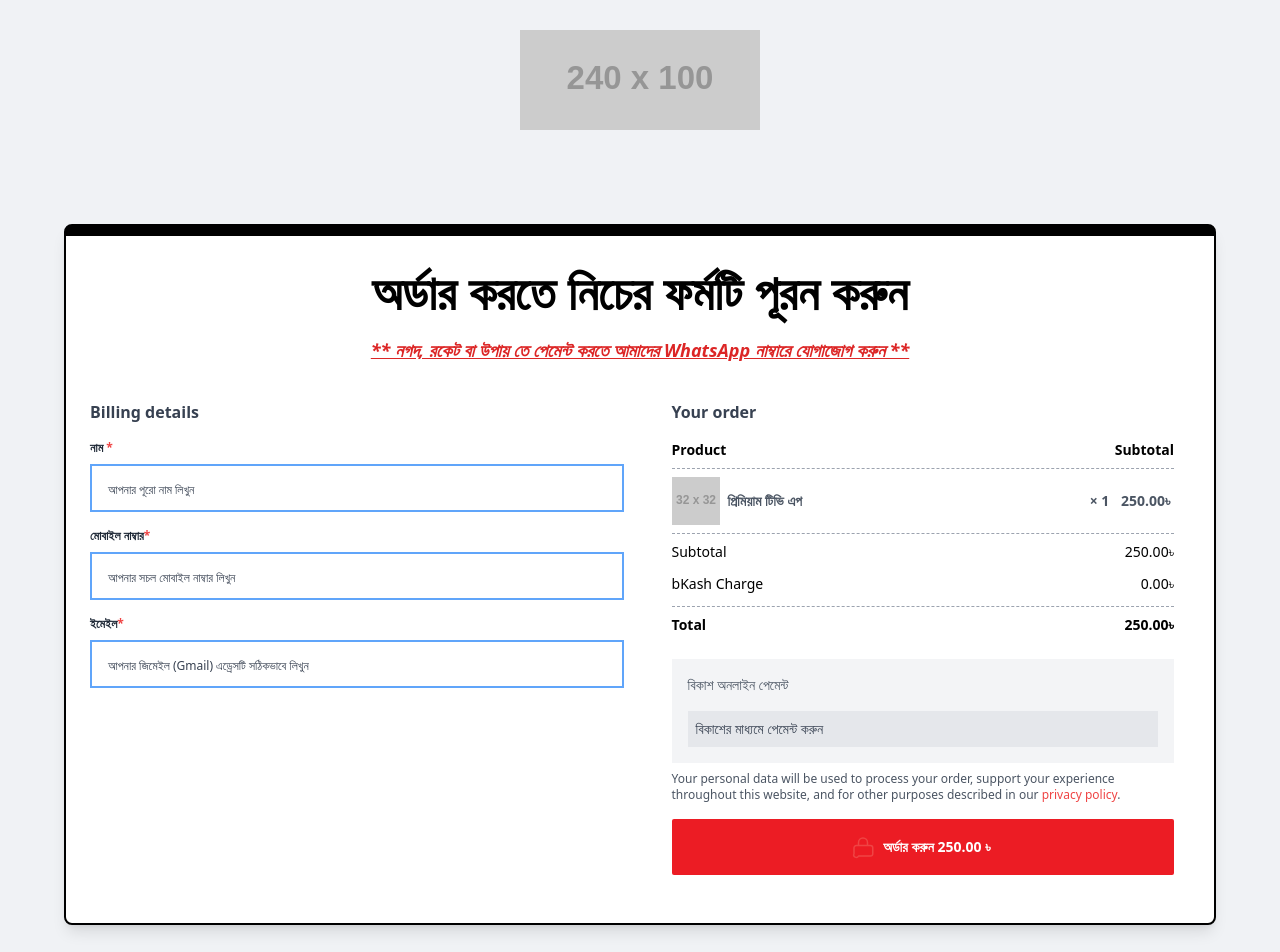
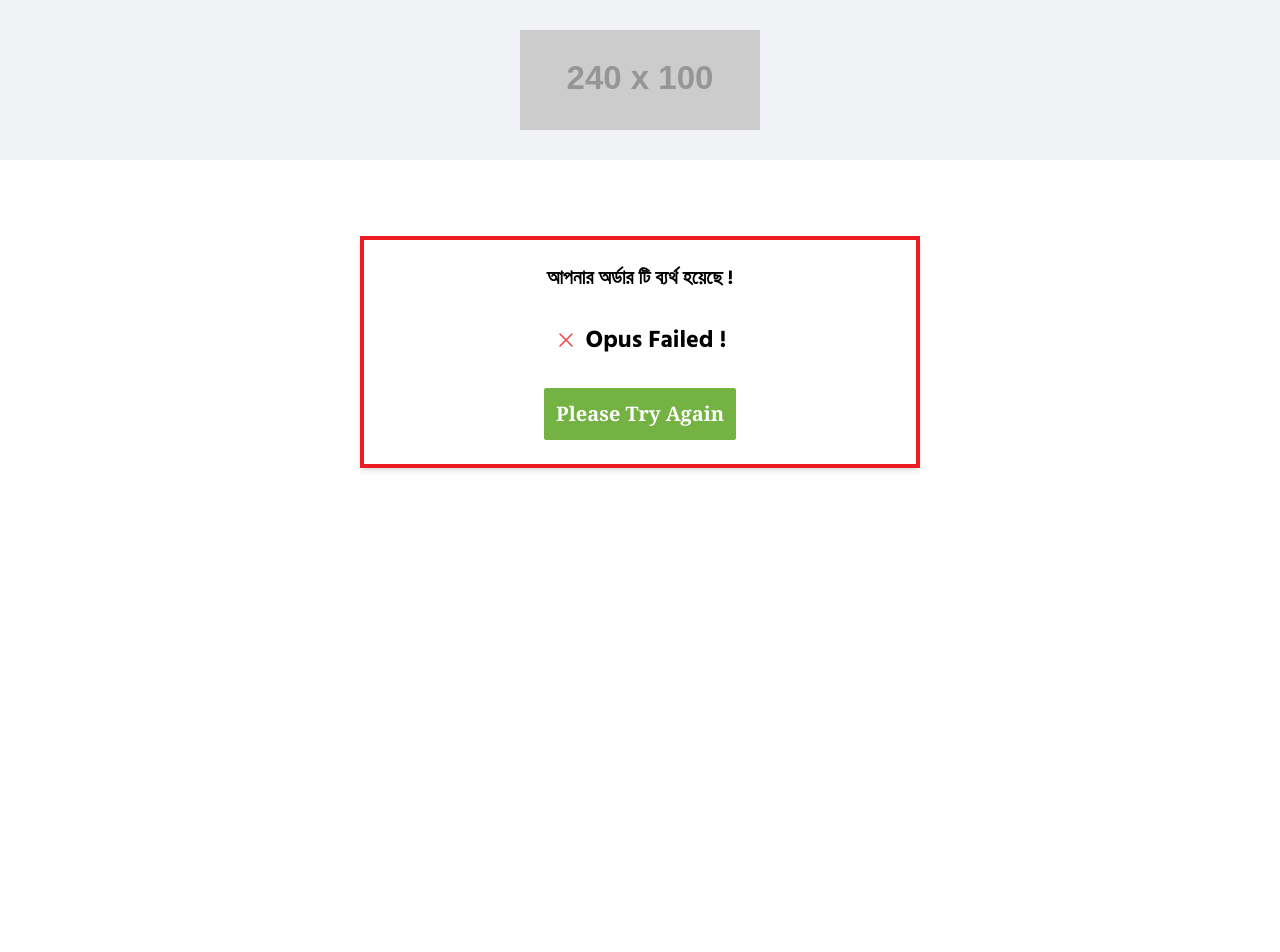
Before and after one commit to Made-With-Nuxtjs/dizhive-landing-template, a Nuxt app: page /failed in a window 1280 px wide. Shown: the top 952 px of the page. After the commit the page ends 800 px from the top, so only its background shows below. Built offline with nearby package versions, Linux system fonts and the light colour scheme.

Commit message:
update other pages

```diff
--- a/app.vue
+++ b/app.vue
@@ -1,7 +1,7 @@
 <template>
   <div class="bg-[#ffffff]">
     <NuxtLayout>
-      <NuxtPage class="p-3 md:px-48 lg:px-48 xl:px-48" />
+      <NuxtPage />
     </NuxtLayout>
   </div>
 </template>
--- a/assets/css/tailwind.css
+++ b/assets/css/tailwind.css
@@ -1,5 +1,5 @@
 
-
+@import url('https://fonts.googleapis.com/css2?family=Hind+Siliguri:wght@300;400;500;600;700&display=swap');
 @tailwind base;
 @tailwind components;
 @tailwind utilities;
--- a/components/Footer.vue
+++ b/components/OrderForm.vue
@@ -1,6 +1,7 @@
 <template>
-    <footer class="flex justify-center bg-[#f0f2f5]">
-        <div class="py-8 px-4 sm:px-8 lg:px-16 pt-8 md:pt-16 lg:pt-16 xl:pt-16">
+    <div class="flex justify-center bg-[#f0f2f5]">
+        <div
+            class="container mx-auto p-3 md:px-48 lg:px-48 xl:px-48  py-8 px-4 sm:px-8 pt-8 md:pt-16 lg:pt-16 xl:pt-16">
             <div class="w-full bg-white rounded-lg border-t-[12px] border-2 border-black shadow-lg">
                 <div class="pt-6">
                     <h2 class="text-center text-2xl md:text-4xl lg:text-4xl xl:text-5xl font-bold p-2">অর্ডার করতে
@@ -122,16 +123,20 @@
                                     <a href="#" class="text-red-500">privacy policy</a>.
                                 </p>
 
-                                <a href="/"
-                                    class="w-full h-14 flex justify-center items-center  text-white text-sm font-semibold py-2 rounded-sm bg-[#ec1c24] hover:bg-[#000000] mt-4">
-                                    <svg xmlns="http://www.w3.org/2000/svg" fill="none" viewBox="0 0 24 24"
-                                        stroke-width="1.5" stroke="currentColor" class="w-6 h-6 text-red-500 mr-2">
-                                        <path stroke-linecap="round" stroke-linejoin="round"
-                                            d="M16.5 10.5V7.5a4.5 4.5 0 10-9 0v3m12 0a2.25 2.25 0 012.25 2.25v6a2.25 2.25 0 01-2.25 2.25h-12A2.25 2.25 0 013 18.75v-6A2.25 2.25 0 015.25 10.5h13.5z" />
-                                    </svg>
+                                <a href="/success"
+                                    class="w-full h-14 flex justify-center items-center gap-3 text-sm font-semibold py-2 rounded-sm bg-[#ec1c24] hover:bg-[#000000] mt-4">
+                                    <div>
+                                        <svg aria-hidden="true" class="e-font-icon-svg e-fas-lock h-5 w-5 text-white"
+                                            fill="currentColor" viewBox="0 0 448 512"
+                                            xmlns="http://www.w3.org/2000/svg">
+                                            <path
+                                                d="M400 224h-24v-72C376 68.92 307.08 0 224 0S72 68.92 72 152v72H48c-26.51 0-48 21.49-48 48v192c0 26.51 21.49 48 48 48h352c26.51 0 48-21.49 48-48V272c0-26.51-21.49-48-48-48zM144 152c0-44.18 35.82-80 80-80s80 35.82 80 80v72H144v-72zm96 200c0 13.25-10.75 24-24 24s-24-10.75-24-24v-48c0-13.25 10.75-24 24-24s24 10.75 24 24v48z">
+                                            </path>
+                                        </svg>
+                                    </div>
+                                    <p class="text-lg text-white">অর্ডার করুন 250.00 ৳&nbsp;</p>
+                                </a>
 
-                                    <p>অর্ডার করুন 250.00 ৳&nbsp;</p>
-                                </a>
                             </div>
                         </div>
                     </div>
@@ -139,7 +144,7 @@
                 </div>
             </div>
         </div>
-    </footer>
+    </div>
 </template>
 
 
--- a/layouts/default.vue
+++ b/layouts/default.vue
@@ -3,6 +3,5 @@
 
         <Header/>
         <slot />
-        <Footer />
     </div>
 </template>
--- /dev/null
+++ b/pages/failed.vue
@@ -0,0 +1,28 @@
+<template>
+    <section class="container mx-auto p-3 md:px-48 lg:px-48 xl:px-48">
+        <div class="flex justify-center py-4 md:p-16 lg:p-16 xl:p-16">
+            <div class="w-full  md:w-[560px] lg:w-[560px] xl:w-[560px]">
+                <div class="px-2 flex flex-col items-center gap-2 py-6 shadow-md border-4 xl:border-4 border-[#ec1c24]">
+                    <h3 class="text-xl text-center font-bold">আপনার অর্ডার টি ব্যর্থ হয়েছে !</h3>
+                    <div class="flex justify-center items-center py-6">
+                        <div>
+                            <svg xmlns="http://www.w3.org/2000/svg" fill="none" viewBox="0 0 24 24" stroke-width="1.5"
+                                stroke="currentColor" class="w-6 h-6 text-red-500 mr-2">
+                                <path stroke-linecap="round" stroke-linejoin="round" d="M6 18L18 6M6 6l12 12" />
+                            </svg>
+                        </div>
+                        <div>
+                            <h3 class="text-2xl text-center font-bold">Opus Failed !</h3>
+                        </div>
+                    </div>
+                    <a href="/"
+                        class="p-3 font-serif text-xl cursor-pointer text-white font-bold rounded-sm transition duration-150 ease-in-out bg-[#73b243] hover:-translate-y-1 hover:scale-110 hover:bg-[#050505]">
+                        Please Try Again
+
+                    </a>
+                </div>
+            </div>
+
+        </div>
+    </section>
+</template>
--- /dev/null
+++ b/pages/success.vue
@@ -0,0 +1,27 @@
+<template>
+    <section class="container mx-auto p-3 md:px-48 lg:px-48 xl:px-48">
+        <div class="flex justify-center py-4 md:p-16 lg:p-16 xl:p-16">
+            <div class="w-full  md:w-[560px] lg:w-[560px] xl:w-[560px]">
+                <div class="px-2 flex flex-col items-center gap-2 py-6 shadow-md border-4 xl:border-4 border-[#73b243]">
+                    <h3 class="text-xl text-center font-bold">আপনার অর্ডার টি সফল হয়েছে !</h3>
+                    <div class="flex justify-center items-center py-6">
+                        <div>
+                            <svg xmlns="http://www.w3.org/2000/svg" fill="none" viewBox="0 0 24 24"
+                                    stroke-width="1.5" stroke="currentColor" class="w-6 h-6 text-green-500 mr-2">
+                                    <path stroke-linecap="round" stroke-linejoin="round" d="M4.5 12.75l6 6 9-13.5" />
+                                </svg>
+                        </div>
+                        <div>
+                            <h3 class="text-2xl text-center font-bold">Successfully Ordered </h3>
+                        </div>
+                    </div>
+                    <a href="/"
+                        class="p-3 font-serif text-xl cursor-pointer text-white font-bold rounded-sm transition duration-150 ease-in-out bg-[#73b243] hover:-translate-y-1 hover:scale-110 hover:bg-[#050505]">
+                        More Order
+                    </a>
+                </div>
+            </div>
+
+        </div>
+    </section>
+</template>
--- a/tailwind.config.js
+++ b/tailwind.config.js
@@ -1,8 +1,9 @@
-/** @type {import('tailwindcss').Config} */
 export default {
-  content: [],
   theme: {
-    extend: {},
+    extend: {
+      fontFamily: {
+        sans: ['Hind Siliguri', 'sans-serif'], // Add your Google font
+      },
+    },
   },
-  plugins: [],
-}
+};
```
Also changed, not shown: pages/index.vue (+32 -20 lines), public/phone.png (added).
